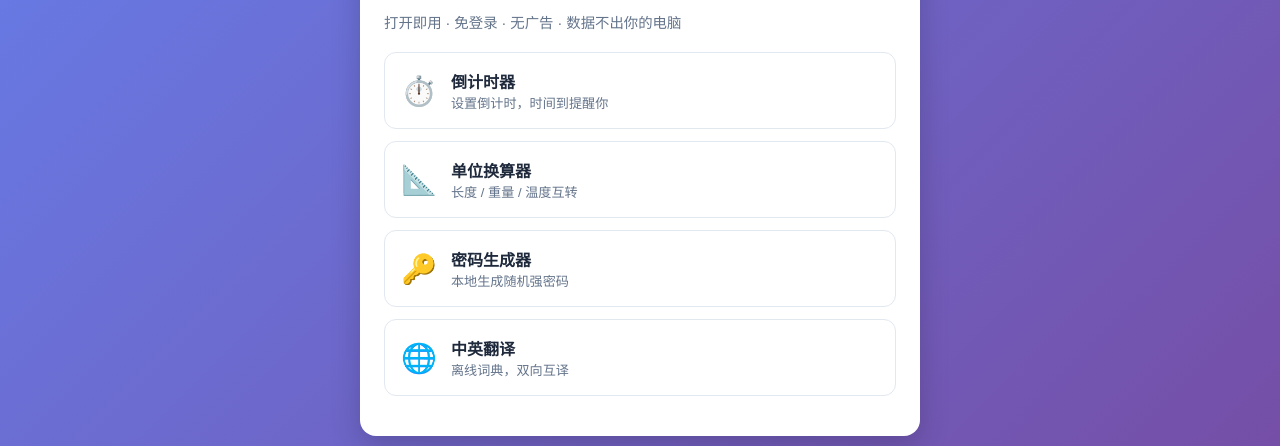
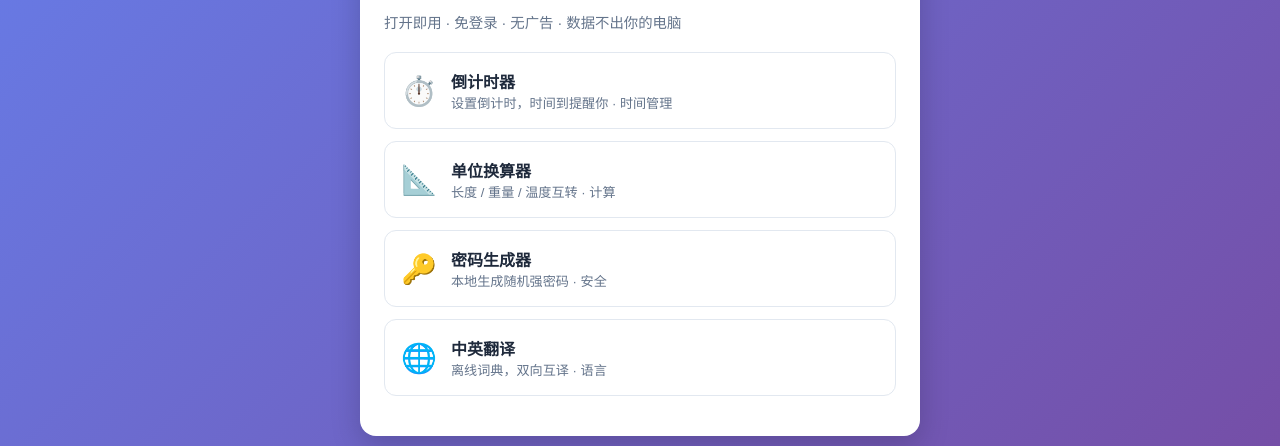
Before and after one commit to xue26521/my_first_website, a plain HTML site: page index.html in a window 1280 px wide. Shown: the part 215-661 px from the top of the page. Drawn offline with Linux system fonts and the light colour scheme.

Commit message:
Day 8｜主视图改为 mock 数据驱动并支持四种页面状态
改了什么：index.html 首页从硬编码卡片改造为 JS 数据驱动渲染，css/style.css 补充骨架屏与状态样式

加了什么：js/tools-data.js mock 数据与模拟接口，加载/空/错误/正常四种状态（?state=empty|error 可演示）

```diff
--- a/css/style.css
+++ b/css/style.css
@@ -82,6 +82,25 @@ input:focus, select:focus { outline: 2px solid #667eea; border-color: transparen
 .nav-item .name { font-weight: 700; }
 .nav-item .desc { font-size: .82rem; color: #64748b; }
 
+/* 页面状态（Day 8）：加载骨架屏 / 空 / 错误 */
+.skeleton-item {
+  height: 68px;
+  border-radius: 12px;
+  margin-bottom: 12px;
+  background: linear-gradient(90deg, #e2e8f0 25%, #f1f5f9 50%, #e2e8f0 75%);
+  background-size: 200% 100%;
+  animation: shimmer 1.2s infinite;
+}
+@keyframes shimmer {
+  0% { background-position: 200% 0; }
+  100% { background-position: -200% 0; }
+}
+.state-box { text-align: center; padding: 28px 12px; }
+.state-icon { font-size: 2.4rem; }
+.state-title { font-weight: 700; margin: 8px 0 4px; }
+.state-hint { color: #94a3b8; font-size: .85rem; text-align: center; }
+.state-box .btn { margin-top: 10px; }
+
 /* 手机宽度适配（约 375px） */
 @media (max-width: 480px) {
   .card { padding: 20px 16px; }
--- a/index.html
+++ b/index.html
@@ -12,37 +12,87 @@
     <h1>🧰 效率小工具箱</h1>
     <p class="sub">打开即用 · 免登录 · 无广告 · 数据不出你的电脑</p>
 
-    <a class="nav-item" href="timer.html">
-      <span class="icon">⏱️</span>
-      <span>
-        <div class="name">倒计时器</div>
-        <div class="desc">设置倒计时，时间到提醒你</div>
-      </span>
-    </a>
+    <!-- 状态 1：加载中（骨架屏） -->
+    <div id="stateLoading" hidden>
+      <div class="skeleton-item"></div>
+      <div class="skeleton-item"></div>
+      <div class="skeleton-item"></div>
+      <p class="state-hint">工具列表加载中…</p>
+    </div>
 
-    <a class="nav-item" href="converter.html">
-      <span class="icon">📐</span>
-      <span>
-        <div class="name">单位换算器</div>
-        <div class="desc">长度 / 重量 / 温度互转</div>
-      </span>
-    </a>
+    <!-- 状态 2：空（加载成功但没有数据） -->
+    <div id="stateEmpty" class="state-box" hidden>
+      <div class="state-icon">📭</div>
+      <div class="state-title">暂无可用工具</div>
+      <p class="state-hint">工具箱是空的，去看看是不是数据配置丢了</p>
+    </div>
 
-    <a class="nav-item" href="password.html">
-      <span class="icon">🔑</span>
-      <span>
-        <div class="name">密码生成器</div>
-        <div class="desc">本地生成随机强密码</div>
-      </span>
-    </a>
+    <!-- 状态 3：错误（加载失败，给出重试入口） -->
+    <div id="stateError" class="state-box" hidden>
+      <div class="state-icon">⚠️</div>
+      <div class="state-title">工具列表加载失败</div>
+      <p class="state-hint" id="errorDetail"></p>
+      <button class="btn" id="retryBtn">重试</button>
+    </div>
 
-    <a class="nav-item" href="translate.html">
-      <span class="icon">🌐</span>
-      <span>
-        <div class="name">中英翻译</div>
-        <div class="desc">离线词典，双向互译</div>
-      </span>
-    </a>
+    <!-- 状态 4：正常（渲染工具卡片列表） -->
+    <div id="toolList"></div>
   </main>
+
+  <script src="js/tools-data.js"></script>
+  <script>
+    const els = {
+      loading: document.getElementById("stateLoading"),
+      empty: document.getElementById("stateEmpty"),
+      error: document.getElementById("stateError"),
+      errorDetail: document.getElementById("errorDetail"),
+      list: document.getElementById("toolList"),
+    };
+
+    /* 四状态互斥切换：同一时间只显示一种 */
+    function show(state) {
+      els.loading.hidden = state !== "loading";
+      els.empty.hidden = state !== "empty";
+      els.error.hidden = state !== "error";
+      if (state !== "success") els.list.innerHTML = "";
+    }
+
+    function renderTools(tools) {
+      els.list.innerHTML = "";
+      for (const t of tools) {
+        const a = document.createElement("a");
+        a.className = "nav-item";
+        a.href = t.url;
+        const icon = document.createElement("span");
+        icon.className = "icon";
+        icon.textContent = t.icon;
+        const body = document.createElement("span");
+        const name = document.createElement("div");
+        name.className = "name";
+        name.textContent = t.name;
+        const desc = document.createElement("div");
+        desc.className = "desc";
+        desc.textContent = t.tag ? t.desc + " · " + t.tag : t.desc;
+        body.append(name, desc);
+        a.append(icon, body);
+        els.list.appendChild(a);
+      }
+    }
+
+    async function loadTools() {
+      show("loading");
+      try {
+        const tools = await fetchTools();
+        if (tools.length === 0) show("empty");
+        else { show("success"); renderTools(tools); }
+      } catch (err) {
+        els.errorDetail.textContent = "错误信息：" + err.message;
+        show("error");
+      }
+    }
+
+    document.getElementById("retryBtn").addEventListener("click", loadTools);
+    loadTools();
+  </script>
 </body>
 </html>
--- /dev/null
+++ b/js/tools-data.js
@@ -0,0 +1,26 @@
+/* Mock 数据 · 工具箱主视图
+ * Day 8：模拟将来从 API 返回的工具列表数据
+ * 第 3 周接真实 API 时，只需把数据源从本文件换成 fetch，页面逻辑不变
+ */
+const MOCK_TOOLS = [
+  { id: "timer",     name: "倒计时器",   icon: "⏱️", desc: "设置倒计时，时间到提醒你", url: "timer.html",     tag: "时间管理" },
+  { id: "converter", name: "单位换算器", icon: "📐", desc: "长度 / 重量 / 温度互转",   url: "converter.html", tag: "计算" },
+  { id: "password",  name: "密码生成器", icon: "🔑", desc: "本地生成随机强密码",       url: "password.html",  tag: "安全" },
+  { id: "translate", name: "中英翻译",   icon: "🌐", desc: "离线词典，双向互译",       url: "translate.html", tag: "语言" },
+];
+
+/* 模拟接口：延迟 600ms 返回数据，复刻真实 API 的异步感
+ * 调试参数（仅本地演示用）：
+ *   ?state=empty  → 返回空数组（演示空状态）
+ *   ?state=error  → 抛出错误（演示错误状态）
+ */
+function fetchTools() {
+  const state = new URLSearchParams(location.search).get("state");
+  return new Promise((resolve, reject) => {
+    setTimeout(() => {
+      if (state === "error") reject(new Error("模拟加载失败"));
+      else if (state === "empty") resolve([]);
+      else resolve(MOCK_TOOLS);
+    }, 600);
+  });
+}
```
